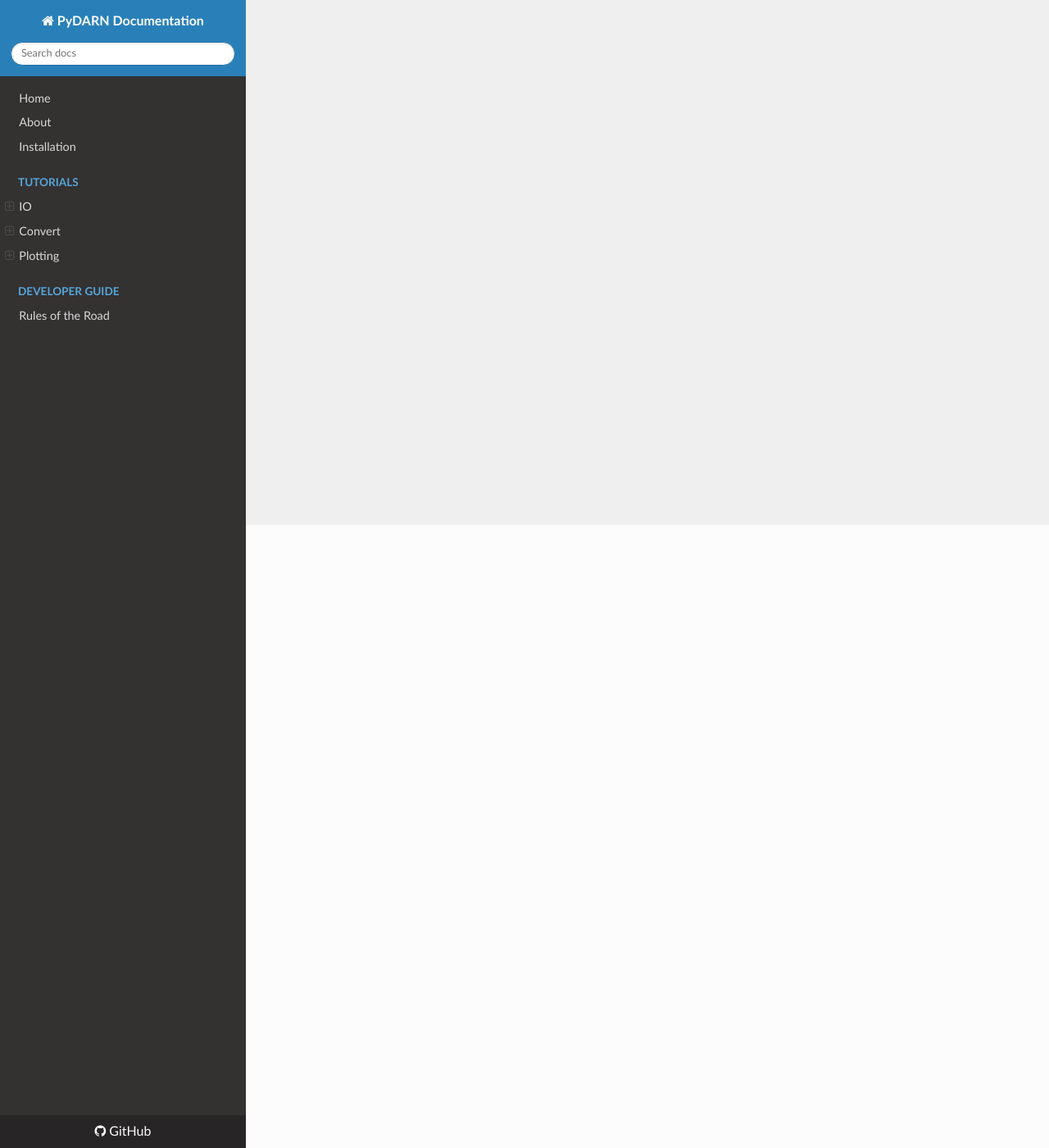
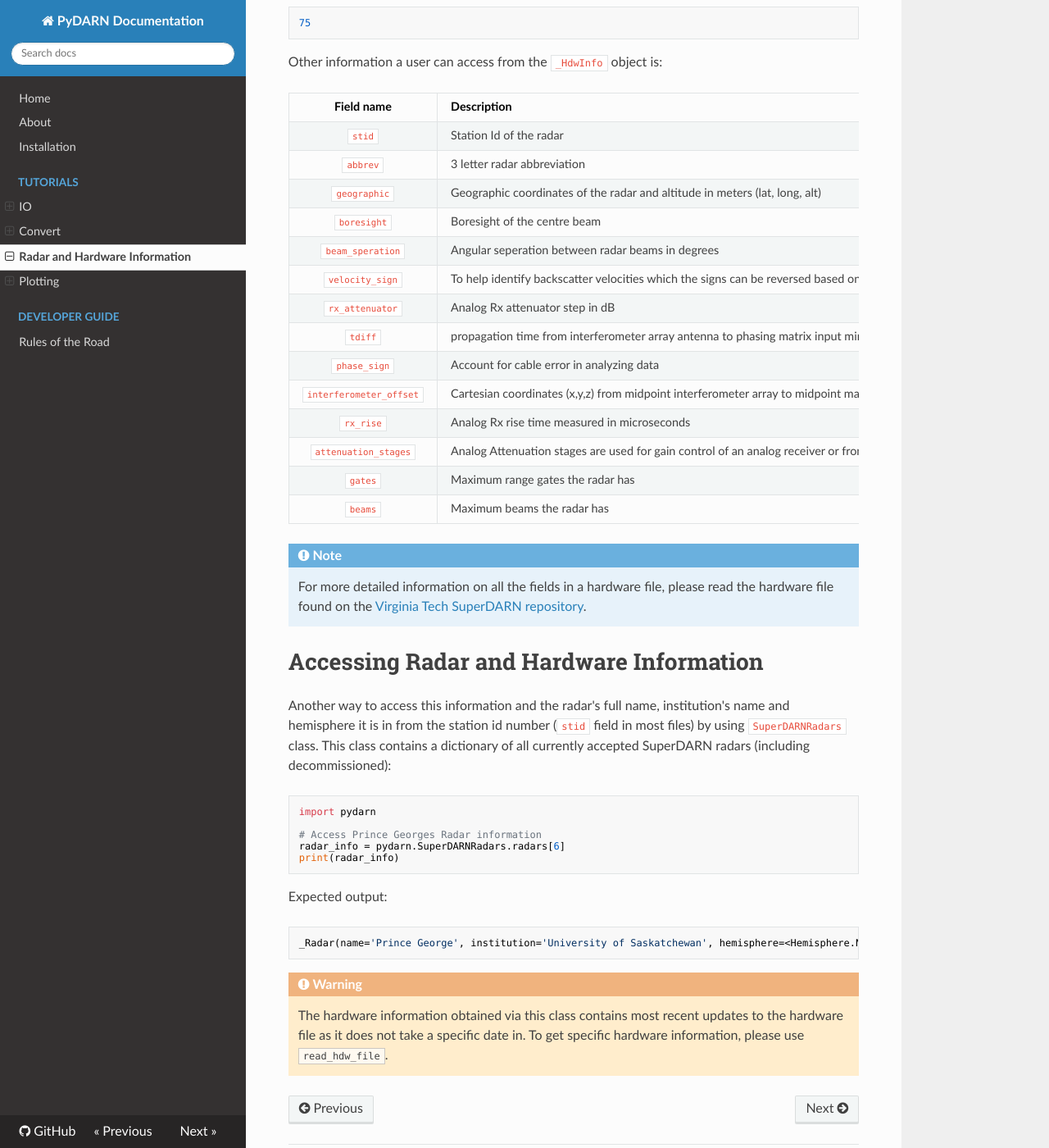
Before and after one commit to SuperDARN/pydarn, an MkDocs documentation site: the page built from docs/user/hardware.md, in a window 1280 px wide and 1400 px high, scrolled down 760 px. Shown: the whole window at 82% size. Built offline with MkDocs 1.6.1, drawn with Linux system fonts in a browser that asks for light colours; nearby versions of some CDN libraries; some of the changed text lies outside the part shown.

Commit message:
Finished hardware file reading tutorial

````diff
--- a/docs/user/hardware.md
+++ b/docs/user/hardware.md
@@ -1,19 +1,76 @@
 <!--Copyright (C) SuerDARN Canada, University of Saskatchewan
 Author(s): Marina Schmidt -->
-# Hardware Files
+# Accessing Hardware File Information
 
 SuperDARN Radar hardware information is stored in hardware files located [here](https://github.com/vtsuperdarn/hdw.dat).
-pyDarn pulls down the hardware files from the `master` branch on the [repository](https://github.com/vtsuperdarn/hdw.dat) to obtain geological and hardware information.
+pyDarn pulls down the hardware files from the `master` branch on the [repository](https://github.com/vtsuperdarn/hdw.dat) to obtain geographical and hardware information for plotting functionality.
 
-Users can also access and read these hardware files using the function `read_hdw_file`.
+Users can also read and access these hardware files information by using the function `read_hdw_file`.
 ``` python
 import pydarn
 
 # Read Saskatoon's hardware file
 hdw_data = pydarn.read_hdw_file('sas')
-print(hdw_data.geological))
+print(hdw_data.geographic)
 ```
 expected output:
 ``` python
+_Coord(lat=52.16, lon=-106.53, alt=494.0)
+```
 
+A user also has the ability to pull down hardware information for a specific date:
 ```
+import pydarn
+from datetime import datetime
+
+# Read Goose Bay radars hardware file for 2003 03 20
+hdw_data = pydarn.read_hdw_file('gbr', datetime(2003 3, 20))
+print(hdw_data.gates)
+```
+
+expected output:
+``` python
+75
+```
+
+Other information a user can access from the `_HdwInfo` object is:
+
+| Field name              | Description                                                                                                                                                                     |
+| :---:                   | :---                                                                                                                                                                            |
+| `stid`                  | Station Id of the radar                                                                                                                                                         |
+| `abbrev`                | 3 letter radar abbreviation                                                                                                                                                     |
+| `geographic`            | Geographic coordinates of the radar and altitude in meters (lat, long, alt)                                                                                                     |
+| `boresight`             | Boresight of the centre beam                                                                                                                                                    |
+| `beam_speration`        | Angular seperation between radar beams in degrees                                                                                                                               |
+| `velocity_sign`         | To help identify backscatter velocities which the signs can be reversed based on receiver design                                                                                |
+| `rx_attenuator`         | Analog Rx attenuator step in dB                                                                                                                                                 |
+| `tdiff`                 | propagation time from interferometer array antenna to phasing matrix input minus propagation time from main array antenna through transmitter in phasing matrix in microseconds |
+| `phase_sign`            | Account for cable error in analyzing data                                                                                                                                       |
+| `interferometer_offset` | Cartesian coordinates (x,y,z) from midpoint interferometer array to midpoint main array in meters                                                                               |
+| `rx_rise`               | Analog Rx rise time measured in microseconds                                                                                                                                    |
+| `attenuation_stages`    | Analog Attenuation stages are used for gain control of an analog receiver or front-end                                                                                          |
+| `gates`                 | Maximum range gates the radar has                                                                                                                                               |
+| `beams`                 | Maximum beams the radar has                                                                                                                                                     |
+
+!!! Note
+    For more detailed information on all the fields in a hardware file, please read the hardware file found on the [Virginia Tech SuperDARN repository](https://github.com/vtsuperdarn/hdw.dat).
+
+# Accessing Radar and Hardware Information
+
+Another way to access this information and the radar's full name, institution's name and hemisphere it is in from the station id number (`stid` field in most files) by using `SuperDARNRadars` class.
+This class contains a dictionary of all currently accepted SuperDARN radars (including decommissioned):
+``` python
+import pydarn
+
+# Access Prince Georges Radar information
+radar_info = pydarn.SuperDARNRadars.radars[6]
+print(radar_info)
+```
+
+Expected output:
+```python
+_Radar(name='Prince George', institution='University of Saskatchewan', hemisphere=<Hemisphere.North: 1>, hardware_info=_HdwInfo(stid=6, abbrev='pgr', geographic=_Coord(lat=53.98, lon=-122.59, alt=670.0), boresight=-5.0, beam_seperation=3.24, velocity_sign=1.0, rx_attenuator=10.0, tdiff=0.0, phase_sign=1.0, interferometer_offset=_InterferometerOffset(x=0.0, y=-100.0, z=0.0), rx_rise_time=0.0, attenuation_stages=0.0, gates=225, beams=16))
+```
+
+!!! Warning
+    The hardware information obtained via this class contains most recent updates to the hardware file as it does not take a specific date in. To get specific hardware information, please use `read_hdw_file`.
--- a/mkdocs.yml
+++ b/mkdocs.yml
@@ -17,6 +17,7 @@
             - Read/Write Borealis files: user/BorealisIO.md
         - Convert:
             - Borealis to SuperDARN: user/Borealis2SuperDARN.md
+        - Radar and Hardware Information: user/hardware.md
         - Plotting:
             - Range-Time plots: user/range_time.md
             - Time-Series plots: user/time_series.md
````
Also changed, not shown: docs/index.md (+1 -0 lines).
